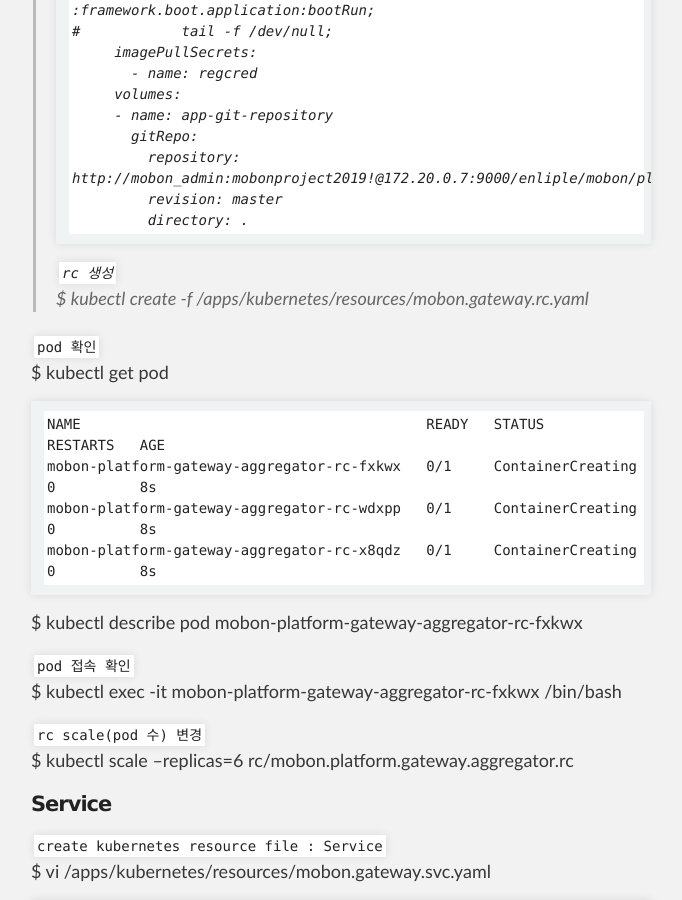
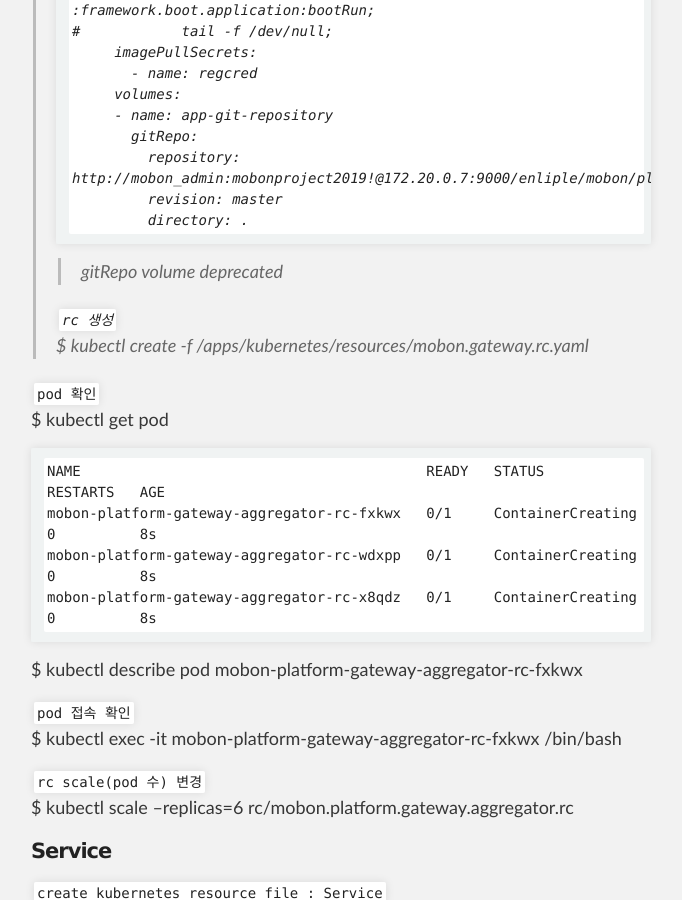
Before and after one commit to unlimited9/unlimited9.github.com, a Jekyll site: the page built from reference.notes/TA/cloud/kubernetes/how.to.deployment.md, in a window 1280 px wide and 900 px high, scrolled down 3490 px. Shown: the whole window, without its empty margins (299-981 px from the left). Built offline with Jekyll 4.4.1, drawn with Linux system fonts in a browser that asks for light colours; our own code applies the rules of GitHub Pages for plain Markdown files.

Commit message:
Update how.to.deployment.md

````diff
--- a/reference.notes/TA/cloud/kubernetes/how.to.deployment.md
+++ b/reference.notes/TA/cloud/kubernetes/how.to.deployment.md
@@ -135,6 +135,8 @@ spec:
 >          directory: .
 >```
 >
+>> gitRepo volume deprecated
+>
 >`rc 생성`
 >$ kubectl create -f /apps/kubernetes/resources/mobon.gateway.rc.yaml
 
````
